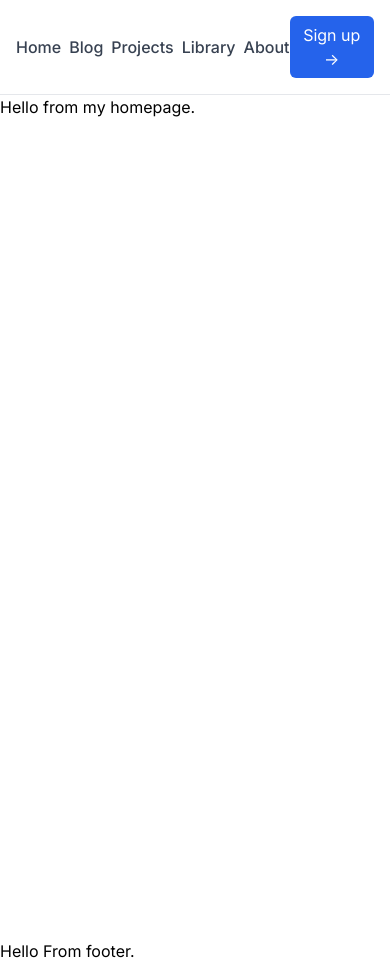
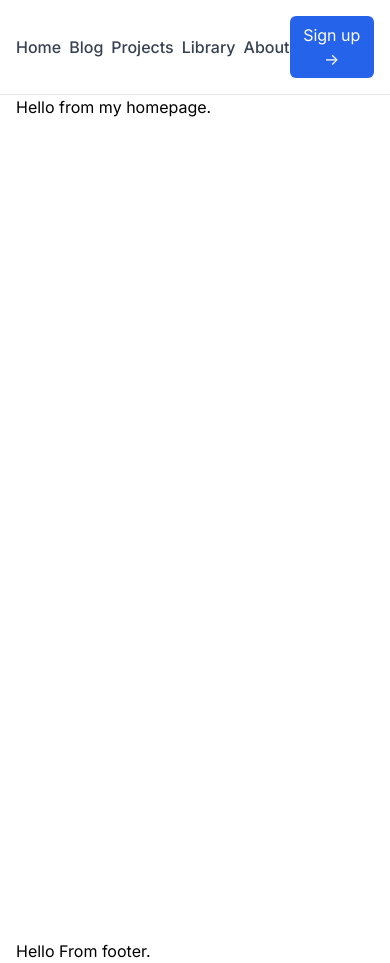
Before and after one commit to bhimrazy/bhimraj.com.np, a Next.js app: page / in a window 390 px wide. Built offline with nearby package versions, Linux system fonts and the light colour scheme.

Commit message:
Updated the maxwidth of webpage.

```diff
--- a/src/components/footer.tsx
+++ b/src/components/footer.tsx
@@ -1,6 +1,6 @@
 export default function Footer() {
     return (
-        <footer>
+        <footer className="flex flex-col px-4 lg:px-0 w-full max-w-7xl mx-auto">
             <p>Hello From footer.</p>
         </footer>
     )
--- a/src/pages/index.tsx
+++ b/src/pages/index.tsx
@@ -3,7 +3,7 @@ import Layout from "src/components/layout";
 export default function Home() {
     return (
         <Layout>
-            <main className="min-h-screen ">
+            <main className="flex flex-col px-4 lg:px-0 w-full max-w-7xl mx-auto min-h-screen ">
                 <h1>Hello from my homepage.</h1>
             </main>
         </Layout>
```
